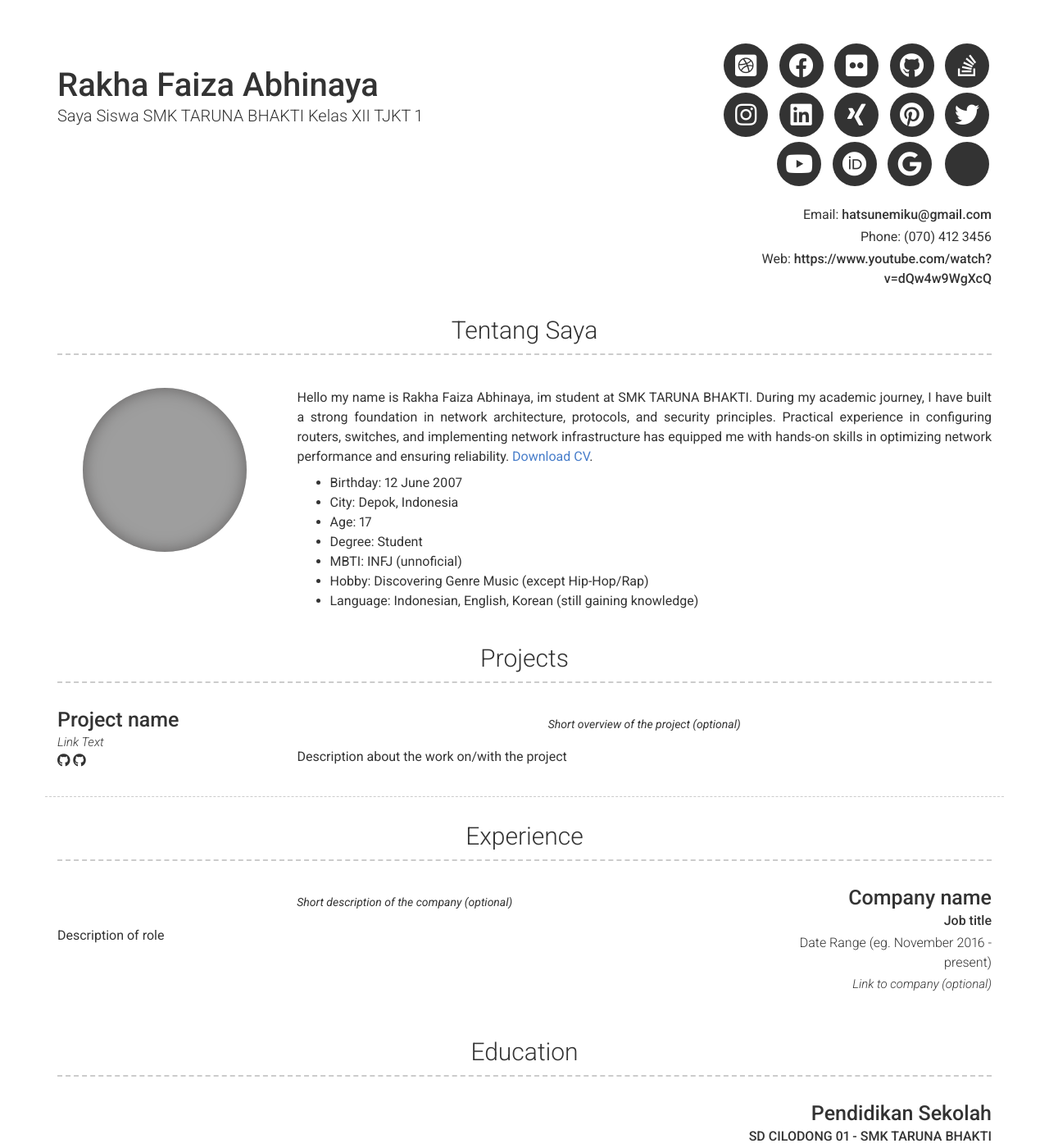
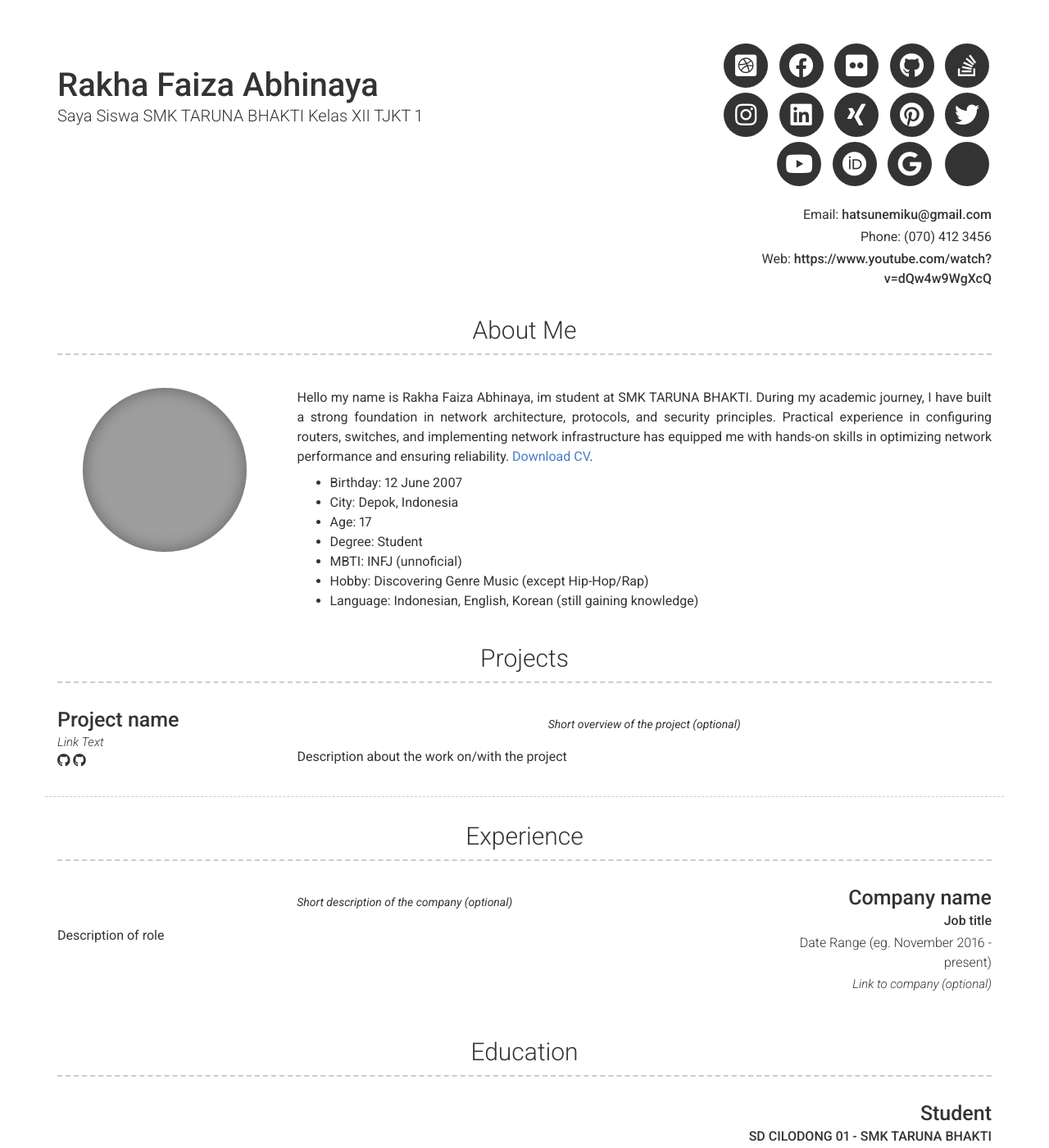
Before and after one commit to justfazrakh/websitecv, a Jekyll site: the page built from index.md, in a window 1280 px wide and 1400 px high. Shown: the whole window at 82% size. Built offline with Jekyll 4.4.1, drawn with Linux system fonts in a browser that asks for light colours; nearby versions of some CDN libraries; grey boxes are pictures that could not be loaded.

Commit message:
Update _config.yml

```diff
--- a/_config.yml
+++ b/_config.yml
@@ -49,7 +49,7 @@ additional_links:
 # google_analytics: "UA-00000000-0"
 
 # About Section
-about_title: Tentang Saya
+about_title: About Me
 about_profile_image: https://github.com/user-attachments/assets/dda38be0-77e8-4a4a-9f2c-68c7991ecf32
 about_content: | # this will include new lines to allow paragraphs
  Hello my name is Rakha Faiza Abhinaya, im student at SMK TARUNA BHAKTI. During my academic journey, I have built a strong foundation in network architecture, protocols, and security principles. Practical experience in configuring routers, switches, and implementing network infrastructure has equipped me with hands-on skills in optimizing network performance and ensuring reliability. [Download CV](https://dav-port-alpha.vercel.app/files/Resume-Template.pdf).
@@ -99,7 +99,7 @@ content:
     layout: list
     content:
       - layout: top-right
-        title: Pendidikan Sekolah
+        title: Student
         sub_title: SD CILODONG 01 - SMK TARUNA BHAKTI
         caption: (2016 - Now)
         quote: “Success is not the key to happiness. Happiness is the key to success. If you love what you are doing, you will be successful.”
```
